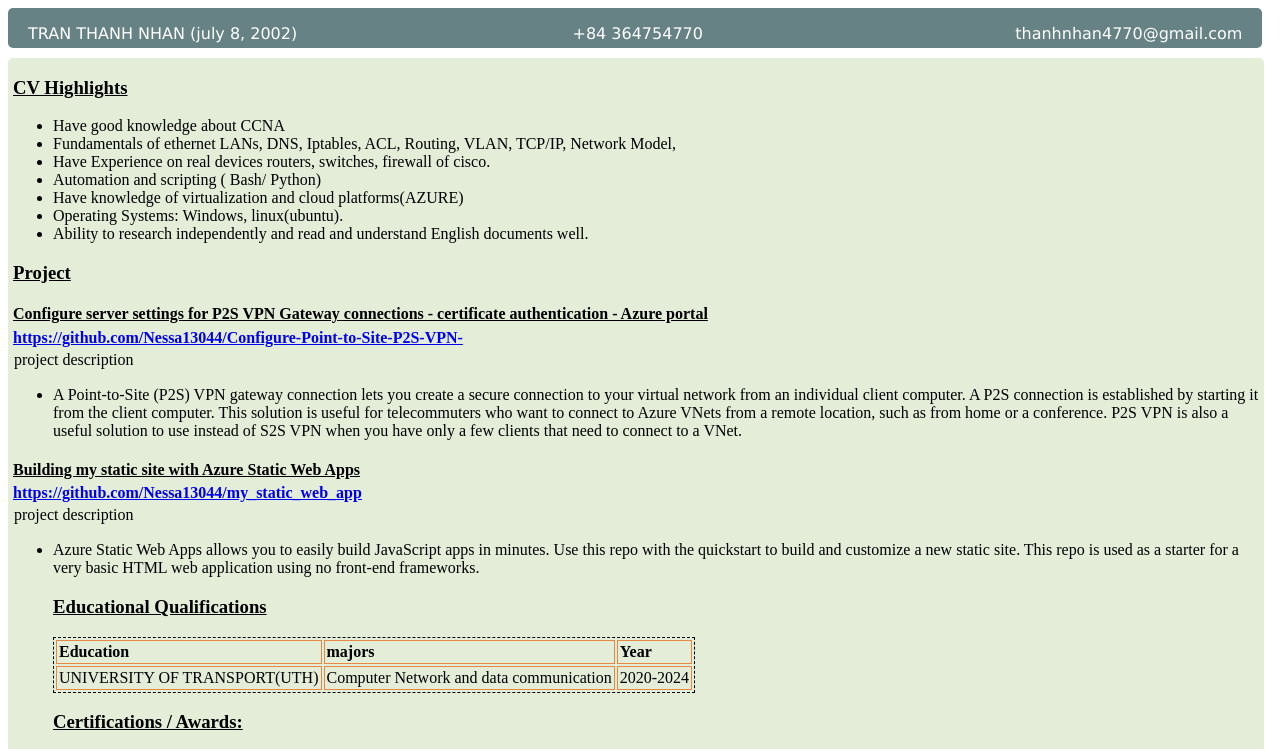
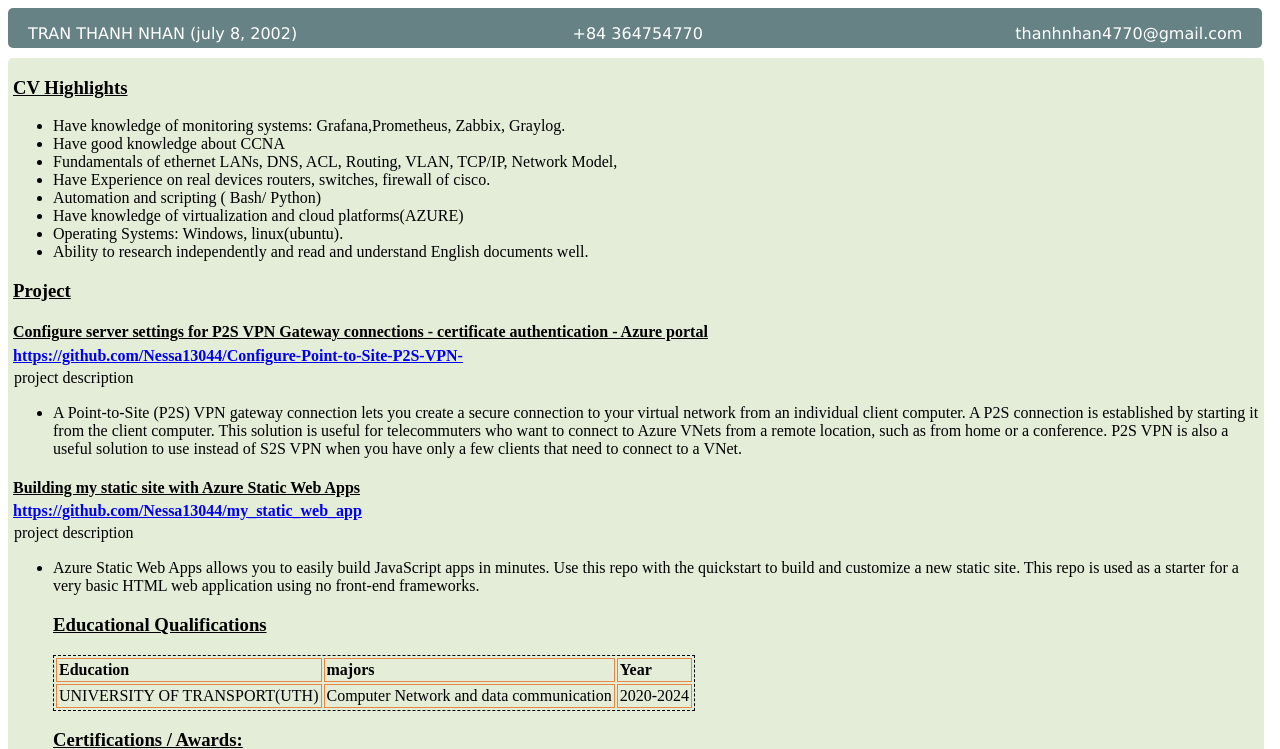
Before and after one commit to Nessa13044/my_static_web_app, a website: page src/index.html in a window 1280 px wide. Shown: the top 749 px of the page. Drawn offline with Linux system fonts and the light colour scheme.

Commit message:
Update index.html

```diff
--- a/src/index.html
+++ b/src/index.html
@@ -16,8 +16,9 @@
             <h3>CV Highlights</h3>
             <p>
             <ul>
+                <li>Have knowledge of monitoring systems: Grafana,Prometheus, Zabbix, Graylog. </li>
                 <li>Have good knowledge about CCNA</li>
-                <li>Fundamentals of ethernet LANs, DNS, Iptables, ACL, Routing, VLAN, TCP/IP, Network Model,</li>
+                <li>Fundamentals of ethernet LANs, DNS, ACL, Routing, VLAN, TCP/IP, Network Model,</li>
                 <li>Have Experience on real devices routers, switches, firewall of cisco.</li>
                 <li>Automation and scripting ( Bash/ Python)</li>
                 <li>Have knowledge of virtualization and cloud platforms(AZURE)</li>
```
